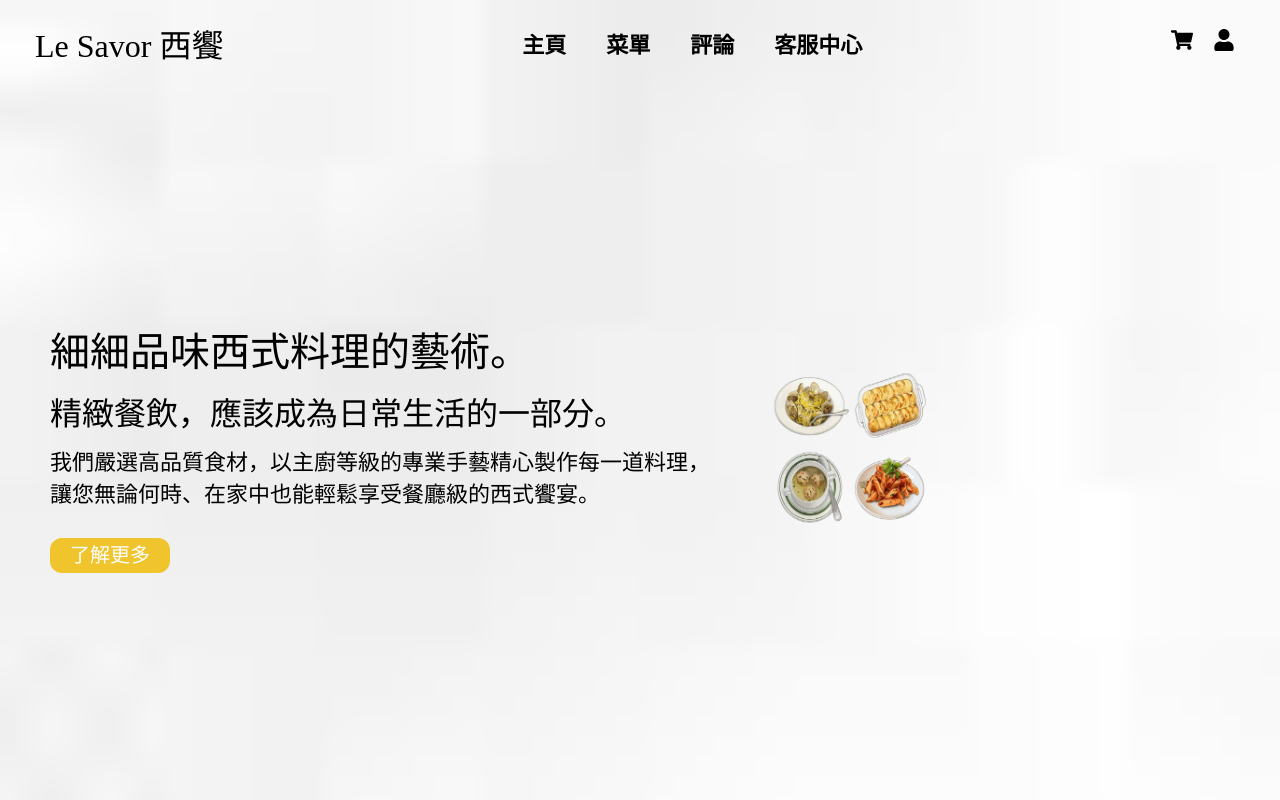
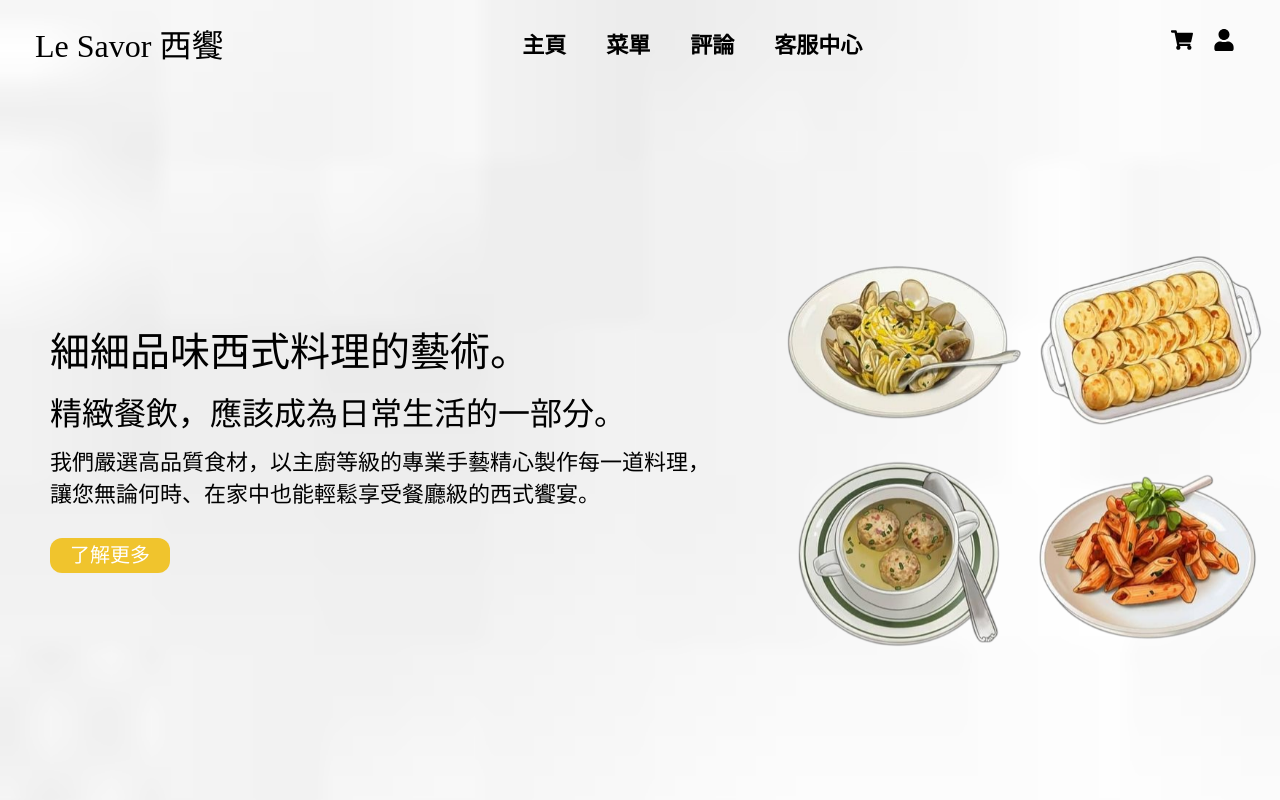
Before and after one commit to Clare0808/online-restaurant, a React (Vite) app: page / in a window 1280 px wide. Shown: the top 800 px of the page. Built offline with nearby package versions, Linux system fonts and the light colour scheme; no server answers.

Commit message:
修正css名稱問題

```diff
--- a/src/components/CartPage.jsx
+++ b/src/components/CartPage.jsx
@@ -11,7 +11,7 @@ function CartPage () {
             <div className={style.title}>購物車</div>
             <div className={style.contentFrame}>
                 <div className={style.dishBox}>
-                    <img src={dishImg} />
+                    <img className={style.dishImg} src={dishImg} />
                     <div className={style.dishInfoFrame}>
                         <div className={style.dishInfo}>
                             <div className={style.dishName}>Test</div>
--- a/src/components/CartPage.module.css
+++ b/src/components/CartPage.module.css
@@ -21,7 +21,7 @@
     justify-content: space-between;
     align-items: center;
 }
-img {
+.dishImg {
     width: 160px;
     height: 160px;
 }
--- a/src/components/HomePage.jsx
+++ b/src/components/HomePage.jsx
@@ -117,7 +117,7 @@ function HomePage () {
                     </div>
                     <div className={style.btn}>了解更多</div>
                 </div>
-                <img src={homepageImg} className={`${showFade ? style.fadeIn : ""}`} />
+                <img src={homepageImg} className={`${style.homepageImg} ${showFade ? style.fadeIn : ""}`} />
             </div>
 
             <div className={style.dishFrame}>
--- a/src/components/HomePage.module.css
+++ b/src/components/HomePage.module.css
@@ -19,7 +19,7 @@
 .content {
     font-size: 22px;
 }
-img {
+.homepageImg {
     width: 500px;
     height: auto;
 }
```
